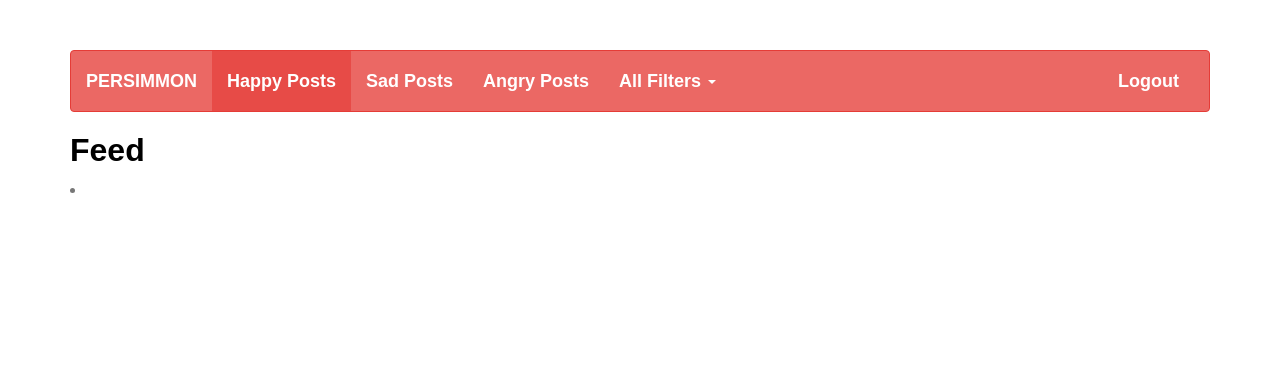
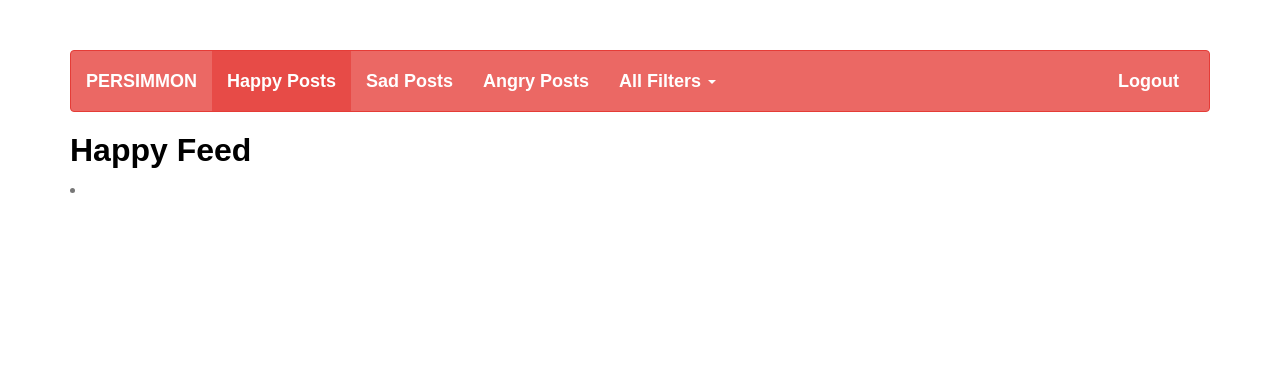
Before and after one commit to Radahika/Persimmon, a Flask app: page / in a window 1280 px wide. Shown: the top 372 px of the page. Run offline with Flask 2, Linux system fonts and the light colour scheme; parts of the project's set-up code (start-up, migrations or seed data) failed here and were passed over; some libraries are stand-ins or nearby versions; some web fonts are replaced.

Commit message:
opened branch

```diff
--- a/server.py
+++ b/server.py
@@ -22,24 +22,6 @@
     summary = summarizer.summarize(text)
     return summary
 
-#@app.route("/filter_page")
-#def filter_page(label="happy"):
-    #feed = [{"author": "Kevin Hwang", "text": "Radhika Marvin is hott!"},
-                #{"author": "Radhika Marvin", "text": "Kevin has a cute butt!!!"},
-                #{"author": "Dizzy Tarakci", "text": "I hate my sad life. O-chem sucks"}
-              #]
-    #trainer = train.Trainer() #Automatically run trainer on sampled data
-    #result = {}
-    #result["posts"] = []
-    #for post in feed:
-        #score = trainer.guess(post["text"])
-        #print score
-        #if score[label] >= 0.75:
-            #summary = summarizer.summarize(post["text"])
-            #post["summary"] = summary
-            #result["posts"].append(post)
-    #return jsonify(result)
-
 @app.route("/filter_page", methods=["POST"])
 def filter_page(label="happy"):
     post_string = request.form.get("posts")
@@ -59,7 +41,7 @@
 
         if text:
             score = trainer.guess(text)
-            if score[label] >= 0.5:
+            if score[label] >= 0.75:
                 final_post = {}
                 summary = summarizer.summarize(text)
                 final_post["author"] = post.get("from").get("name")
--- a/static/js/home.js
+++ b/static/js/home.js
@@ -57,6 +57,7 @@
 
       $.post("/filter_page", { "posts": JSON.stringify(allPosts) }, function (response) {
         function display_feed() {
+          $("body").removeClass("loading");
             posts = response.posts
             for (i = 0; i < posts.length; i++) {
               post = posts[i]
--- a/templates/home.html
+++ b/templates/home.html
@@ -59,7 +59,7 @@
 
         <!-- start feed -->
         <div>
-          <h2> Feed </h2>
+          <h2> Happy Feed </h2>
           <div id="feed">
             <li>
               {% raw %}
```
